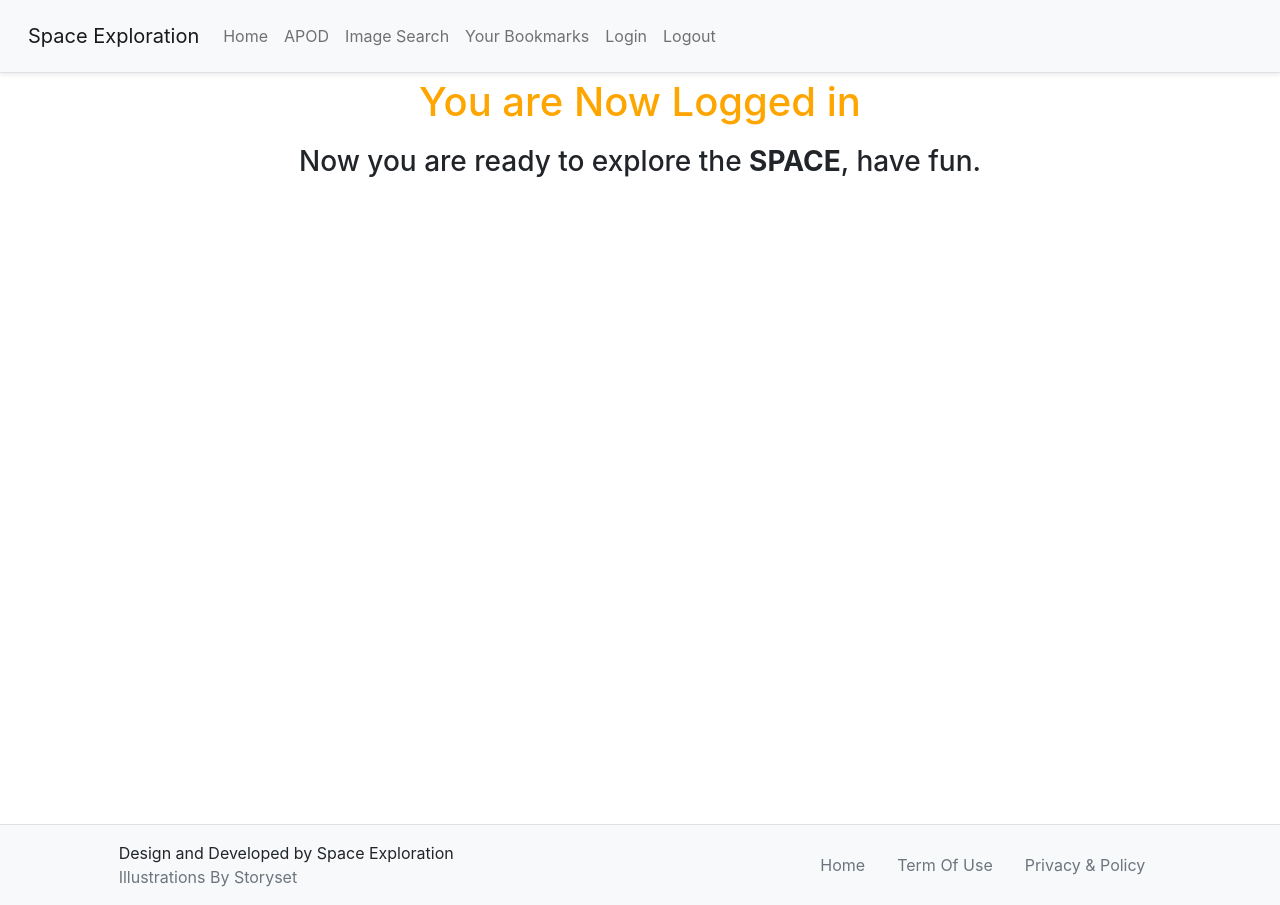
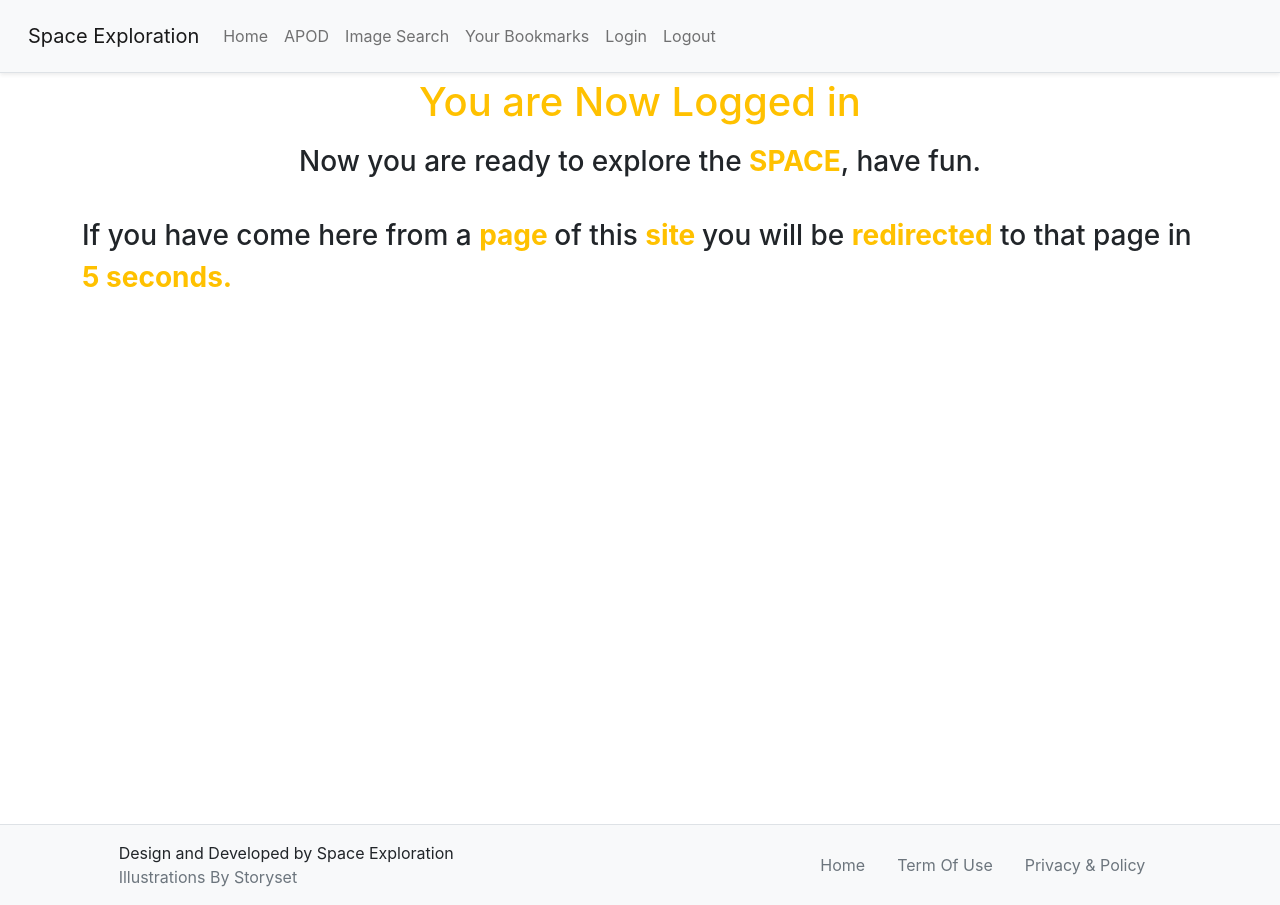
Before and after one commit to codewithpom/NASA-API-Hackathon, a React (Create React App) app: page /#/sucess in a window 1280 px wide. Built offline with nearby package versions, Linux system fonts and the light colour scheme.

Commit message:
Final Commit

```diff
--- a/src/components/ImgDetails.js
+++ b/src/components/ImgDetails.js
@@ -113,7 +113,7 @@ export default function ImgDetails(props) {
                         )
                     ) : (
                         <>
-                            <Link to="/login">
+                            <Link to={`/login?redirect=#image/${props.NASA_id}`}>
                                 <button className="btn btn-danger" style={{ float: "right", marginBottom: '10px' }} title={"Login to Bookmark this image"}>
                                     Login To Bookmark this image
                                 </button>
@@ -124,7 +124,7 @@ export default function ImgDetails(props) {
                     <MobileView>
                         <br />
                         <button style={{ float: "right", textAlign: "center" }} className="btn btn-danger" onClick={share}>
-                            <svg xmlns="http://www.w3.org/2000/svg" width="16" height="16" fill="currentColor" class="bi bi-share" viewBox="0 0 16 16">
+                            <svg xmlns="http://www.w3.org/2000/svg" width="16" height="16" fill="currentColor" className="bi bi-share" viewBox="0 0 16 16">
                                 <path d="M13.5 1a1.5 1.5 0 1 0 0 3 1.5 1.5 0 0 0 0-3zM11 2.5a2.5 2.5 0 1 1 .603 1.628l-6.718 3.12a2.499 2.499 0 0 1 0 1.504l6.718 3.12a2.5 2.5 0 1 1-.488.876l-6.718-3.12a2.5 2.5 0 1 1 0-3.256l6.718-3.12A2.5 2.5 0 0 1 11 2.5zm-8.5 4a1.5 1.5 0 1 0 0 3 1.5 1.5 0 0 0 0-3zm11 5.5a1.5 1.5 0 1 0 0 3 1.5 1.5 0 0 0 0-3z" />
                             </svg> Share
 
--- a/src/pages/BookMarks.js
+++ b/src/pages/BookMarks.js
@@ -22,7 +22,7 @@ export default function BookMarks() {
     const [element, change_element] = useState([]);
     useEffect(() => {
         if (getCookie('user-id') === "") {
-            window.location.href = "#/login";
+            window.location.href = "#/login?redirect=#bookmarks";
             return <></>;
         }
 
@@ -54,6 +54,13 @@ export default function BookMarks() {
     }
 
     console.log(element)
+    function get_Url() {
+        let loc = window.location.href;
+        console.log(loc.split("#")[0]);
+        return loc.split("#")[0];
+
+    }
+
     return (
         <div className="conatiner mt-4 pt-5 text-center" style={{ minHeight: "100vh" }}>
             <h1>
@@ -67,8 +74,8 @@ export default function BookMarks() {
                     Array(element)[0].map((link, index) => {
                         console.log(link)
                         return (
-                            <div className="col-lg-4">
-                                <div className="card" style={{ width: "18rem" }} key={index} id={index} link={link}>
+                            <div className="col-lg-4" key={index} id={index} link={link}>
+                                <div className="card" style={{ width: "18rem" }}>
                                     <img src={`https://images-assets.nasa.gov/image/${link.split("/").slice(-1)}/${link.split("/").slice(-1)}~thumb.jpg`} className="card-img-top" alt="..." />
                                     <div className="card-body">
                                         <h5 className="card-title">{decodeURI(link.split("/").slice(-1))}</h5>
@@ -76,7 +83,7 @@ export default function BookMarks() {
                                             <i className="fa fa-times" aria-hidden="true"></i>
                                         </button>
 
-                                        <Link to={link.replace(window.location.href, "")}>
+                                        <Link to={link.replace(get_Url(), "").replace("#", "")}>
                                             <button className="btn btn-primary">
                                                 Details
                                             </button>
--- a/src/pages/Sucess.js
+++ b/src/pages/Sucess.js
@@ -1,22 +1,38 @@
-import React from 'react'
+import { React, useEffect } from 'react'
 
 export default function Sucess() {
     function redirect() {
         const payloads_as_string = window.location.href.slice(window.location.href.indexOf("?"));
-        const payloads = new URLSearchParams(payloads_as_string);
+        const redirect_page = new URLSearchParams(payloads_as_string).get("redirect");
+        if (redirect_page === null) {
+            console.log("Do not go anywhere");
+        } else {
+            console.log("Ok so you can now go");
+            console.log(redirect_page);
+            setTimeout(() => {
+                window.location.href = redirect_page;
 
-
+            }, 5000)
+        }
 
     }
+    useEffect(() => {
+        redirect()
+
+    }, [])
     return (
         <div className="container mt-4 pt-5" style={{ minHeight: "100vh" }}>
             <h1 className="text-center">
-                <span style={{ color: "orange", }}>
+                <span className="base-color">
                     You are Now Logged in
                 </span>
             </h1>
             <h3 className="text-center">
-                Now you are ready to explore the <b>SPACE</b>, have fun.
+                Now you are ready to explore the <b className="base-color">SPACE</b>, have fun.
+            </h3>
+            <br />
+            <h3>
+                If you have come here from a <b className="base-color"> page </b> of this <b className="base-color"> site </b> you will be <b className="base-color">redirected</b> to that page in <b className="base-color"> 5 seconds.</b>
             </h3>
 
         </div>
```
